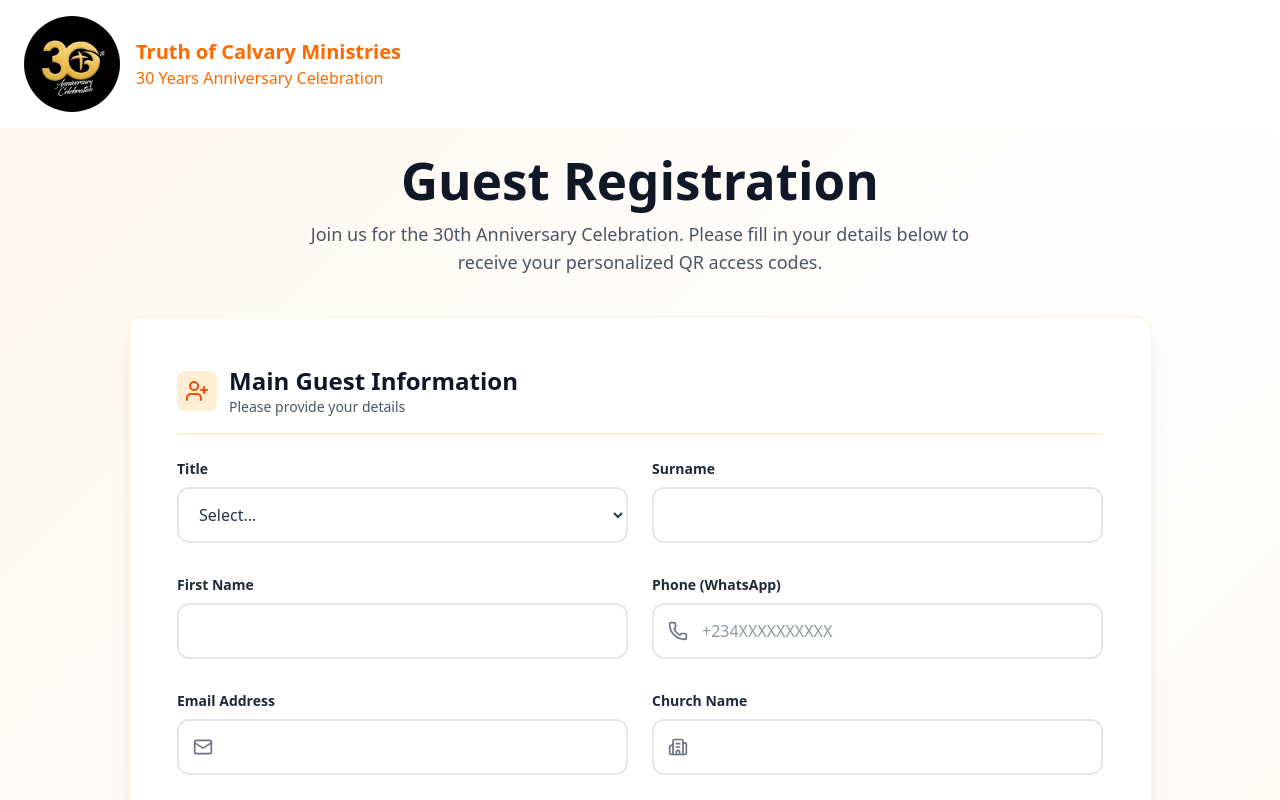
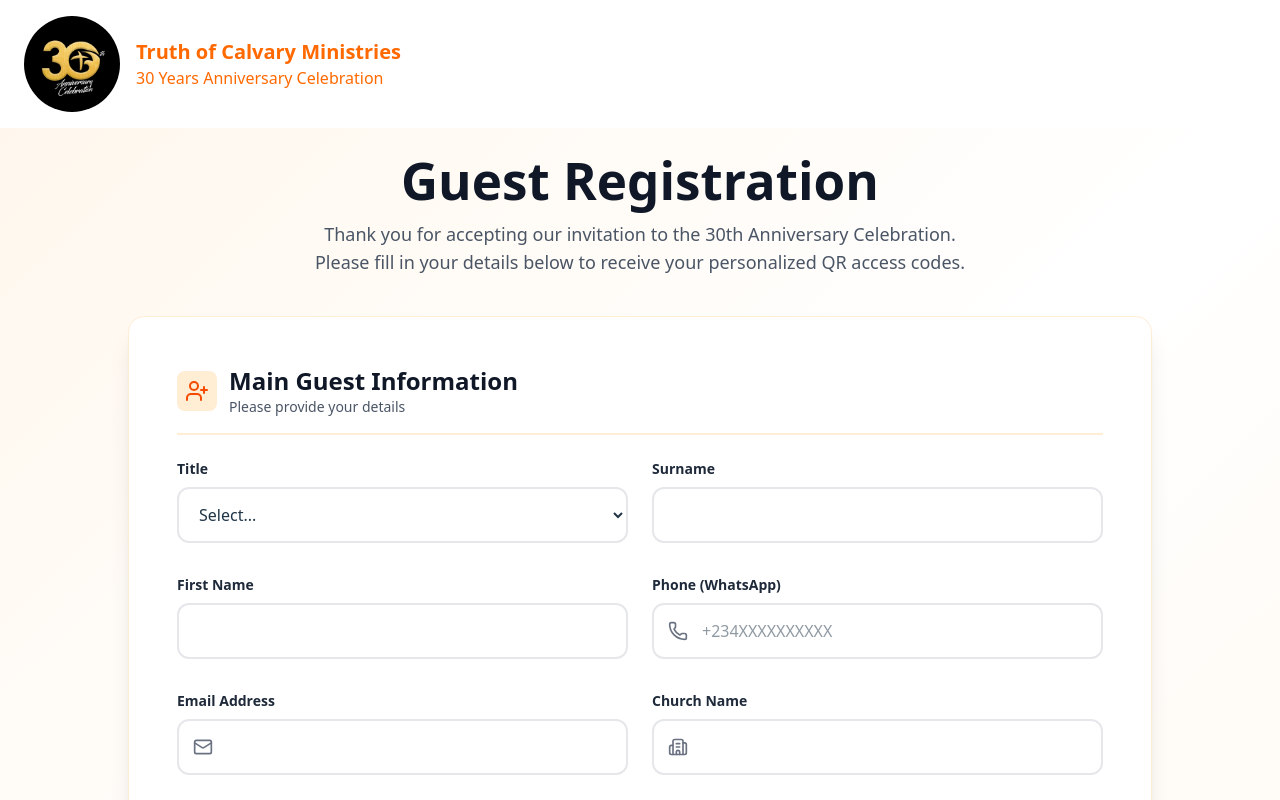
Before and after one commit to lizyasere/event-access-system, a React (Vite) app: page / in a window 1280 px wide. Shown: the top 800 px of the page. Built offline with nearby package versions, Linux system fonts and the light colour scheme.

Commit message:
Updates and fixes and cleanups

```diff
--- a/src/components/registration/RegistrationForm.tsx
+++ b/src/components/registration/RegistrationForm.tsx
@@ -129,11 +129,11 @@ export const RegistrationForm: React.FC = () => {
           {/* <div className="inline-flex items-center justify-center w-10 h-10 bg-gradient-to-br from-orange-500 to-orange-600 rounded-2xl shadow-lg mb-6">
             <UserPlus className="w-5 h-5 text-white" />
           </div> */}
-          <h1 className=" font-bold text-gray-900 mb-3">
-            Guest Registration
-          </h1>
+          <h1 className=" font-bold text-gray-900 mb-3">Guest Registration</h1>
           <p className="text-lg text-gray-600 max-w-2xl mx-auto">
-            Join us for the 30th Anniversary Celebration. Please fill in your details below to receive your personalized QR access codes.
+            Thank you for accepting our invitation to the 30th Anniversary
+            Celebration. Please fill in your details below to receive your
+            personalized QR access codes.
           </p>
         </div>
 
@@ -154,7 +154,8 @@ export const RegistrationForm: React.FC = () => {
                         Associates
                       </h2>
                       <p className="text-sm text-gray-600">
-                        {fields.length} {fields.length === 1 ? 'person' : 'people'} registered
+                        {fields.length}{" "}
+                        {fields.length === 1 ? "person" : "people"} registered
                       </p>
                     </div>
                   </div>
@@ -189,7 +190,8 @@ export const RegistrationForm: React.FC = () => {
               </button>
 
               <p className="text-center text-sm text-gray-500 mt-4">
-                By registering, you'll receive QR codes via email for event access
+                By registering, you'll receive QR codes via email for event
+                access
               </p>
             </form>
           </div>
@@ -197,7 +199,10 @@ export const RegistrationForm: React.FC = () => {
 
         {/* Trust Indicators */}
         <div className="mt-8 text-center text-sm text-gray-600">
-          <p> Your information is secure and will only be used for this event</p>
+          <p>
+            {" "}
+            Your information is secure and will only be used for this event
+          </p>
         </div>
       </div>
     </div>
```
